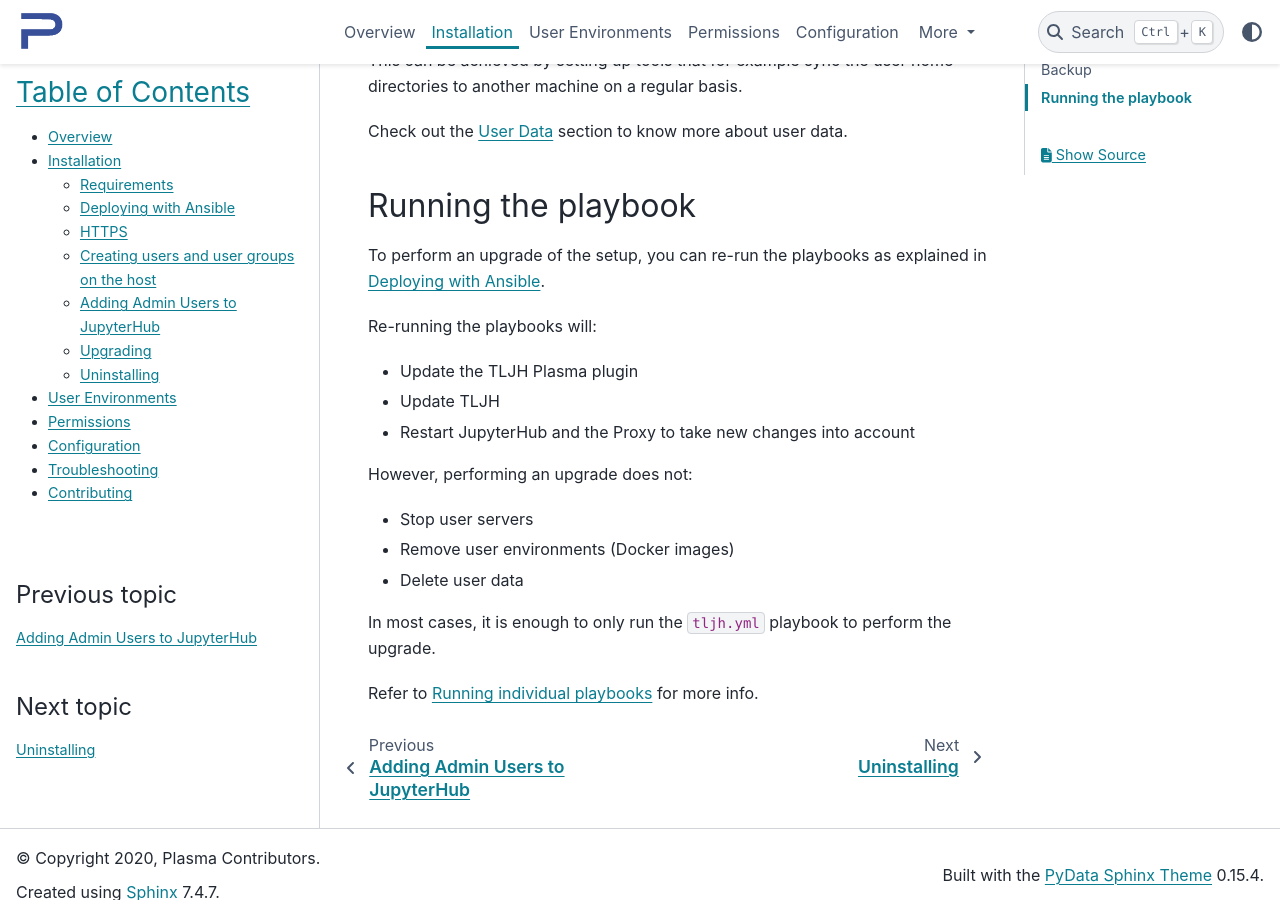
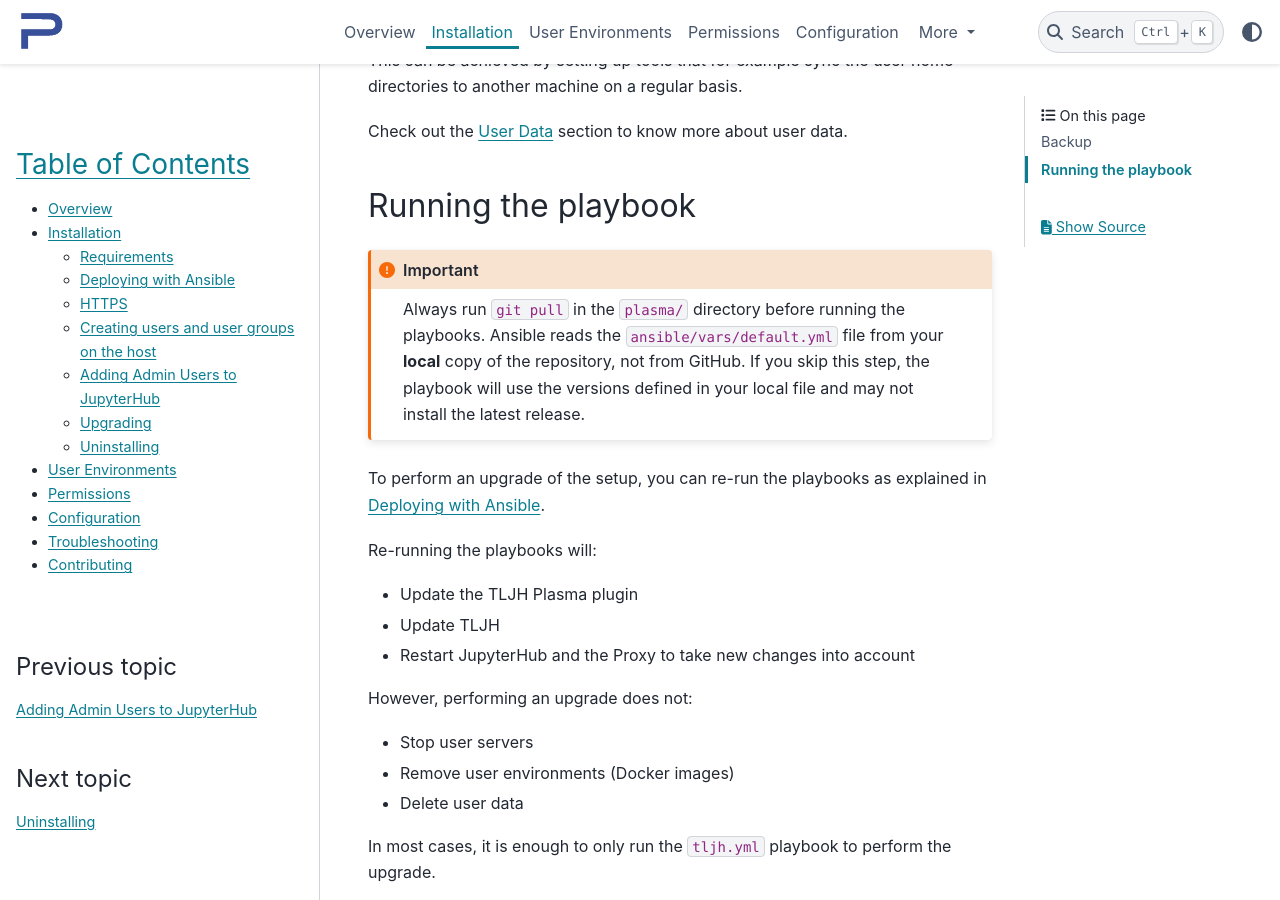
Before and after one commit to plasmabio/plasma, a Sphinx documentation site: the page built from docs/install/upgrade.md, in a window 1280 px wide and 900 px high, scrolled down 1176 px. Built offline with Sphinx 7.4.7 and the PyData theme 0.15.4, drawn with Linux system fonts in a browser that asks for light colours.

Commit message:
upgrade docs

````diff
--- a/docs/install/upgrade.md
+++ b/docs/install/upgrade.md
@@ -39,6 +39,13 @@
 
 ## Running the playbook
 
+```{important}
+Always run `git pull` in the `plasma/` directory before running the playbooks.
+Ansible reads the `ansible/vars/default.yml` file from your **local** copy of the repository,
+not from GitHub. If you skip this step, the playbook will use the versions defined in your
+local file and may not install the latest release.
+```
+
 To perform an upgrade of the setup, you can re-run the playbooks as explained in {ref}`install-ansible`.
 
 Re-running the playbooks will:
````
Also changed, not shown: CHANGELOG.md (+36 -1 lines), docs/environments/index.md (+1 -0 lines), docs/environments/rebuild.md (added, +24 -0 lines), docs/environments/remove.md (+1 -7 lines), docs/images/environments/add-new.png, docs/images/environments/environments.png, docs/images/environments/rebuild-dialog.png (added), docs/images/environments/remove-dialog.png, docs/images/environments/remove-image-error.png, docs/images/environments/remove-spinner.png, docs/images/environments/services-navbar.png, docs/images/permissions/permissions-empty.png, docs/images/permissions/permissions-group-dropdown.png, docs/images/permissions/permissions-navbar.png, 2 more files.
